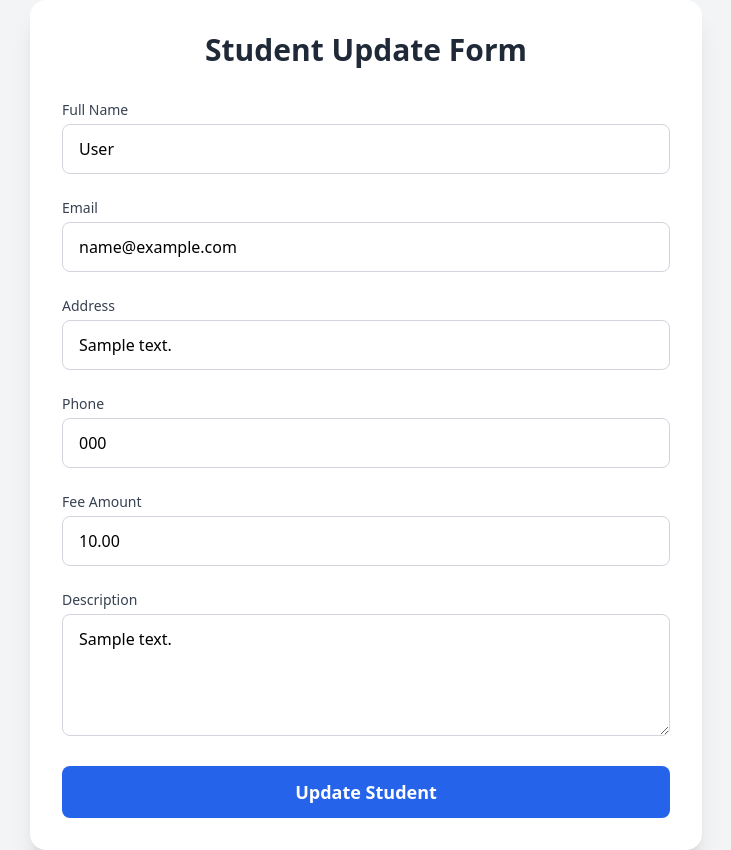
After one commit to bipinjlimbu/Django-Workshop, a Django app: page /update/1/ in a window 1280 px wide. The commit adds this page. Shown: the whole page, without its empty margins (274-1005 px from the left). Run offline with Django 5.2, Linux system fonts and the light colour scheme; tables that the repository leaves empty hold one stand-in row (values such as "Sample post").

Commit message:
Update Form Added with Logic

```diff
--- /dev/null
+++ b/my_project/my_app/templates/main/update_form.html
@@ -0,0 +1,109 @@
+<!DOCTYPE html>
+<html>
+<head>
+    <title>Student Registration</title>
+    {% load static %}
+    <link href="{% static 'src/styles.css' %}" rel="stylesheet" />
+</head>
+
+<body class="bg-gray-100">
+
+<div class="min-h-screen flex items-center justify-center">
+  <div class="bg-white p-8 rounded-2xl shadow-xl w-full max-w-2xl">
+
+    <h2 class="text-3xl font-bold text-center mb-8 text-gray-800">
+      Student Update Form
+    </h2>
+
+    <form method="POST" class="space-y-6">
+      {% csrf_token %}
+
+      <!-- Full Name -->
+      <div>
+        <label class="block mb-1 text-sm font-medium text-gray-700">Full Name</label>
+        <input
+          type="text"
+          name="fullname"
+          class="w-full px-4 py-3 border border-gray-300 rounded-lg focus:outline-none focus:ring-2 focus:ring-blue-400"
+          placeholder="Enter full name"
+          value="{{ student.fullname }}"
+          required
+        />
+      </div>
+
+      <!-- Email -->
+      <div>
+        <label class="block mb-1 text-sm font-medium text-gray-700">Email</label>
+        <input
+          type="email"
+          name="email"
+          class="w-full px-4 py-3 border border-gray-300 rounded-lg focus:outline-none focus:ring-2 focus:ring-blue-400"
+          placeholder="example@mail.com"
+          value="{{ student.email }}"
+        />
+      </div>
+
+      <!-- Address -->
+      <div>
+        <label class="block mb-1 text-sm font-medium text-gray-700">Address</label>
+        <input
+          type="text"
+          name="address"
+          class="w-full px-4 py-3 border border-gray-300 rounded-lg focus:outline-none focus:ring-2 focus:ring-blue-400"
+          placeholder="Enter address"
+          value="{{ student.address }}"
+          required
+        />
+      </div>
+
+      <!-- Phone -->
+      <div>
+        <label class="block mb-1 text-sm font-medium text-gray-700">Phone</label>
+        <input
+          type="text"
+          name="phone"
+          class="w-full px-4 py-3 border border-gray-300 rounded-lg focus:outline-none focus:ring-2 focus:ring-blue-400"
+          placeholder="+91 98765 43210"
+          value="{{ student.phone }}"
+        />
+      </div>
+
+      <!-- Fee -->
+      <div>
+        <label class="block mb-1 text-sm font-medium text-gray-700">Fee Amount</label>
+        <input
+          type="number"
+          step="0.01"
+          name="fee"
+          class="w-full px-4 py-3 border border-gray-300 rounded-lg focus:outline-none focus:ring-2 focus:ring-blue-400"
+          placeholder="Enter fee amount"
+          value="{{ student.fee }}"
+          required
+        />
+      </div>
+
+      <!-- Description -->
+      <div>
+        <label class="block mb-1 text-sm font-medium text-gray-700">Description</label>
+        <textarea
+          name="description"
+          rows="4"
+          class="w-full px-4 py-3 border border-gray-300 rounded-lg focus:outline-none focus:ring-2 focus:ring-blue-400"
+          placeholder="Optional notes about the student..."
+        >{{ student.description }}</textarea>
+      </div>
+
+      <!-- Submit -->
+      <button
+        type="submit"
+        class="w-full bg-blue-600 text-white py-3 rounded-lg hover:bg-blue-700 transition font-semibold text-lg"
+      >
+        Update Student
+      </button>
+
+    </form>
+  </div>
+</div>
+
+</body>
+</html>
--- a/my_project/my_app/urls.py
+++ b/my_project/my_app/urls.py
@@ -1,10 +1,11 @@
 from django.urls import path
-from .views.main_view import form_page, index_page
+from .views.main_view import form_page, index_page, update_page
 from .views.auth_view import login_page, register_page
 
 urlpatterns = [
-    path('', index_page, name='index_page'),
-    path('login/', login_page, name='login_page'),
-    path('register/',register_page, name='register_page'),
-    path('form/', form_page, name='form_page'),
+    path('', index_page, name='index'),
+    path('login/', login_page, name='login'),
+    path('register/',register_page, name='register'),
+    path('form/', form_page, name='form'),
+    path('update/<int:student_id>/', update_page, name='update'),
 ]
--- a/my_project/my_app/views/main_view.py
+++ b/my_project/my_app/views/main_view.py
@@ -1,4 +1,4 @@
-from django.shortcuts import render, redirect
+from django.shortcuts import render, redirect, get_object_or_404
 from my_app.models import student
 
 def index_page(request):
@@ -25,3 +25,8 @@ def form_page(request):
         return redirect('index_page')
 
     return render(request, 'main/student_form.html')
+
+def update_page(request, student_id):
+    get_object_or_404(student, id=student_id)
+    stud = student.objects.get(id=student_id)
+    return render(request, 'main/update_form.html', {'student': stud})
--- a/my_project/static/src/styles.css
+++ b/my_project/static/src/styles.css
@@ -421,7 +421,7 @@ Ensure the default browser behavior of the `hidden` attribute.
   border-color: rgb(229 231 235 / var(--tw-border-opacity));
 }
 
-.shadow-xl, .shadow-lg {
+.shadow-xl {
   --tw-ring-offset-shadow: 0 0 #0000;
   --tw-ring-shadow: 0 0 #0000;
   --tw-shadow: 0 0 #0000;
@@ -615,9 +594,9 @@ Ensure the default browser behavior of the `hidden` attribute.
   padding-right: 1rem;
 }
 
-.py-3 {
-  padding-top: 0.75rem;
-  padding-bottom: 0.75rem;
+.py-2 {
+  padding-top: 0.5rem;
+  padding-bottom: 0.5rem;
 }
 
 .px-6 {
@@ -625,24 +604,14 @@ Ensure the default browser behavior of the `hidden` attribute.
   padding-right: 1.5rem;
 }
 
+.py-3 {
+  padding-top: 0.75rem;
+  padding-bottom: 0.75rem;
+}
+
 .py-4 {
   padding-top: 1rem;
   padding-bottom: 1rem;
-}
-
-.px-2 {
-  padding-left: 0.5rem;
-  padding-right: 0.5rem;
-}
-
-.py-2 {
-  padding-top: 0.5rem;
-  padding-bottom: 0.5rem;
-}
-
-.py-10 {
-  padding-top: 2.5rem;
-  padding-bottom: 2.5rem;
 }
 
 .text-left {
@@ -694,17 +663,8 @@ Ensure the default browser behavior of the `hidden` attribute.
   text-transform: uppercase;
 }
 
-.leading-5 {
-  line-height: 1.25rem;
-}
-
 .tracking-wider {
   letter-spacing: 0.05em;
-}
-
-.text-gray-800 {
-  --tw-text-opacity: 1;
-  color: rgb(31 41 55 / var(--tw-text-opacity));
 }
 
 .text-gray-700 {
@@ -722,25 +682,14 @@ Ensure the default browser behavior of the `hidden` attribute.
   color: rgb(107 114 128 / var(--tw-text-opacity));
 }
 
-.text-green-800 {
+.text-gray-800 {
   --tw-text-opacity: 1;
-  color: rgb(22 101 52 / var(--tw-text-opacity));
-}
-
-.text-red-800 {
-  --tw-text-opacity: 1;
-  color: rgb(153 27 27 / var(--tw-text-opacity));
+  color: rgb(31 41 55 / var(--tw-text-opacity));
 }
 
 .shadow-xl {
   --tw-shadow: 0 20px 25px -5px rgb(0 0 0 / 0.1), 0 8px 10px -6px rgb(0 0 0 / 0.1);
   --tw-shadow-colored: 0 20px 25px -5px var(--tw-shadow-color), 0 8px 10px -6px var(--tw-shadow-color);
-  box-shadow: var(--tw-ring-offset-shadow, 0 0 #0000), var(--tw-ring-shadow, 0 0 #0000), var(--tw-shadow);
-}
-
-.shadow-lg {
-  --tw-shadow: 0 10px 15px -3px rgb(0 0 0 / 0.1), 0 4px 6px -4px rgb(0 0 0 / 0.1);
-  --tw-shadow-colored: 0 10px 15px -3px var(--tw-shadow-color), 0 4px 6px -4px var(--tw-shadow-color);
   box-shadow: var(--tw-ring-offset-shadow, 0 0 #0000), var(--tw-ring-shadow, 0 0 #0000), var(--tw-shadow);
 }
 
```
Also changed, not shown: other parts of my_project/static/src/styles.css (+47 -86 lines), my_project/my_app/templates/main/index_page.html (+4 -4 lines).
